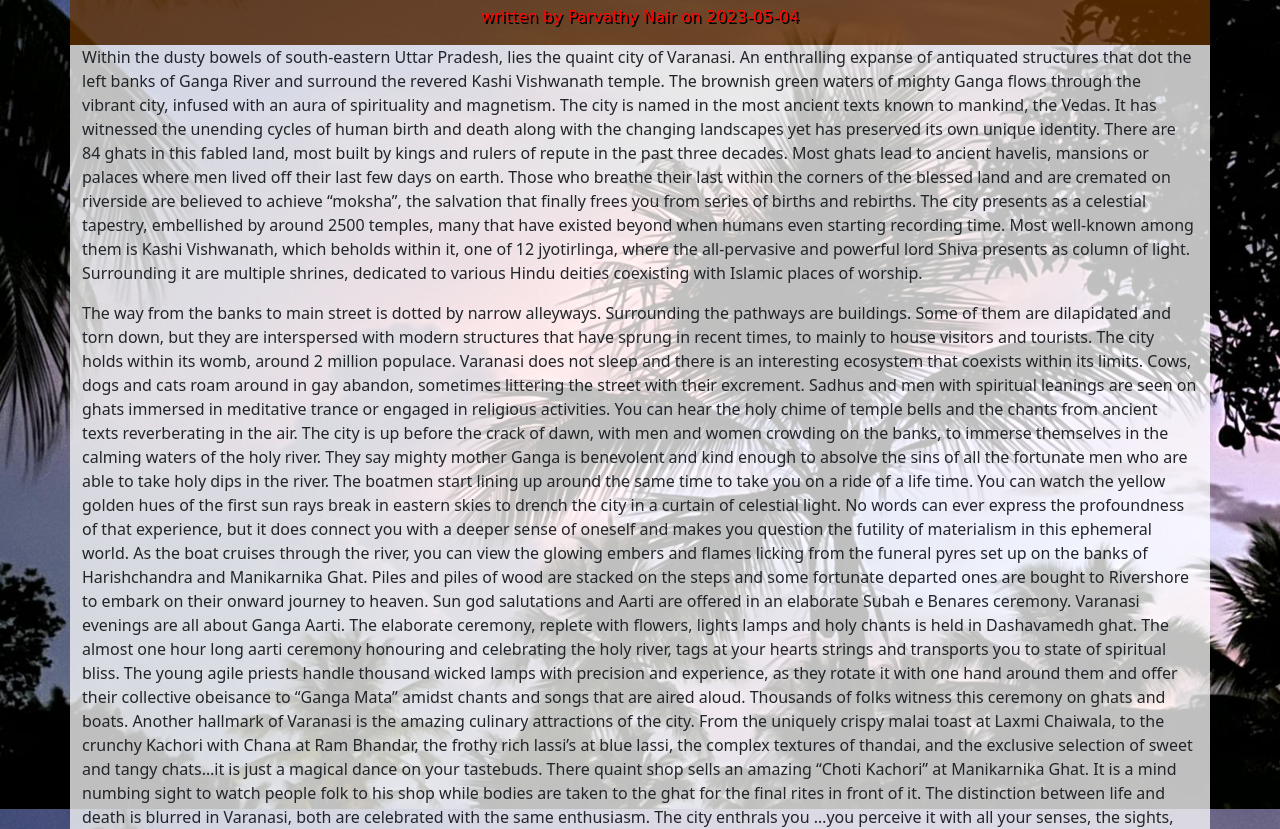
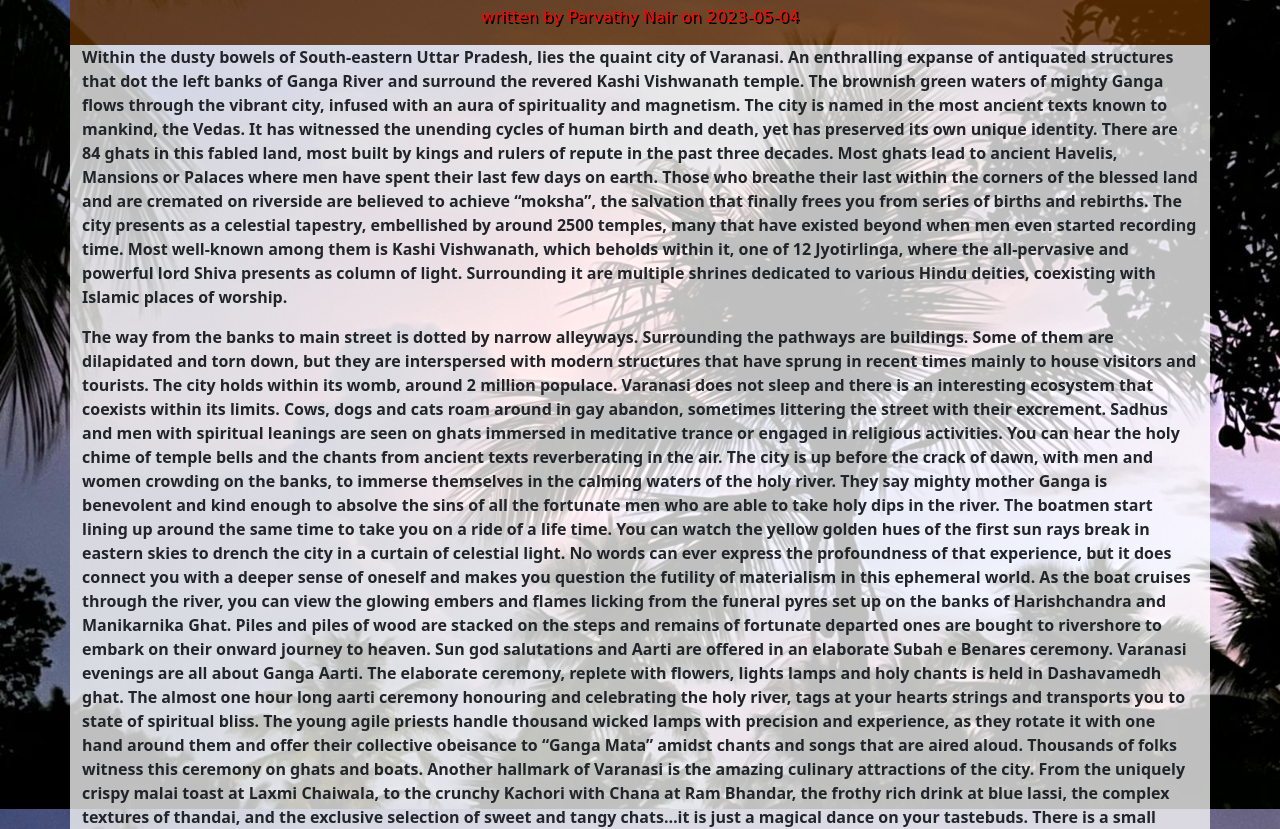
Before and after one commit to pn44/pn44.github.io, a plain HTML site: page blog/2023/5/varanasi-an-experience/index.html in a window 1280 px wide. Shown: the part 151-980 px from the top of the page. Drawn offline with nearby package versions, Linux system fonts and the light colour scheme; a web font is replaced by a local one.

Commit message:
Synchronized build

```diff
--- a/blog/2023/5/varanasi-an-experience/index.html
+++ b/blog/2023/5/varanasi-an-experience/index.html
@@ -44,14 +44,14 @@
 			</div>
 			<div class="row white-translucent-bg">
 
-    <p>Within the dusty bowels of south-eastern Uttar Pradesh, lies the quaint city of Varanasi. An enthralling expanse of antiquated structures that dot the left banks of Ganga River and surround the revered Kashi Vishwanath temple.
-The brownish green waters of mighty Ganga flows through the vibrant city, infused with an aura of spirituality and magnetism.  The city is named in the most ancient texts known to mankind, the Vedas. It has witnessed the unending cycles of human birth and death along with the changing landscapes yet has preserved its own unique identity.
-There are 84 ghats in this fabled land, most built by kings and rulers of repute in the past three decades. Most ghats lead to ancient havelis, mansions or palaces where men lived off their last few days on earth. Those who breathe their last within the corners of the blessed land and are cremated on riverside are believed to achieve “moksha”, the salvation that finally frees you from series of births and rebirths.
-The city presents as a celestial tapestry, embellished by around 2500 temples, many that have existed beyond when humans even starting recording time. Most well-known among them is Kashi Vishwanath, which beholds within it, one of 12 jyotirlinga, where the all-pervasive and powerful lord Shiva presents as column of light.  Surrounding it are multiple shrines, dedicated to various Hindu deities coexisting with Islamic places of worship.</p>
-<p>The way from the banks to main street is dotted by narrow alleyways.  Surrounding the pathways are buildings. Some of them are dilapidated and torn down, but they are interspersed with modern structures that have sprung in recent times, to mainly to house visitors and tourists. The city holds within its womb, around 2 million populace.  Varanasi does not sleep and there is an interesting ecosystem that coexists within its limits. Cows, dogs and cats roam around in gay abandon, sometimes littering the street with their excrement.  Sadhus and men with spiritual leanings are seen on ghats immersed in meditative trance or engaged in religious activities. You can hear the holy chime of temple bells and the chants from ancient texts reverberating in the air.  The city is up before the crack of dawn, with men and women crowding on the banks, to immerse themselves in the calming waters of the holy river. They say mighty mother Ganga is benevolent and kind enough to absolve the sins of all the fortunate men who are able to take holy dips in the river. The boatmen start lining up around the same time to take you on a ride of a life time. You can watch the yellow golden hues of the first sun rays break in eastern skies to drench the city in a curtain of celestial light. No words can ever express the profoundness of that experience, but it does connect you with a deeper sense of oneself and makes you question the futility of materialism in this ephemeral world.
-As the boat cruises through the river, you can view the glowing embers and flames licking from the funeral pyres set up on the banks of Harishchandra and Manikarnika Ghat. Piles and piles of wood are stacked on the steps and some fortunate departed ones are bought to Rivershore to embark on their onward journey to heaven.  Sun god salutations and Aarti are offered in an elaborate Subah e Benares ceremony.
+    <p>Within the dusty bowels of South-eastern Uttar Pradesh, lies the quaint city of Varanasi. An enthralling expanse of antiquated structures that dot the left banks of Ganga River and surround the revered Kashi Vishwanath temple.
+The brownish green waters of mighty Ganga flows through the vibrant city, infused with an aura of spirituality and magnetism.  The city is named in the most ancient texts known to mankind, the Vedas. It has witnessed the unending cycles of human birth and death, yet has preserved its own unique identity.
+There are 84 ghats in this fabled land, most built by kings and rulers of repute in the past three decades. Most ghats lead to ancient Havelis, Mansions or Palaces where men have spent their last few days on earth. Those who breathe their last within the corners of the blessed land and are cremated on riverside are believed to achieve “moksha”, the salvation that finally frees you from series of births and rebirths.
+The city presents as a celestial tapestry, embellished by around 2500 temples, many that have existed beyond when men even started recording time. Most well-known among them is Kashi Vishwanath, which beholds within it, one of 12 Jyotirlinga, where the all-pervasive and powerful lord Shiva presents as column of light.  Surrounding it are multiple shrines dedicated to various Hindu deities, coexisting with Islamic places of worship.</p>
+<p>The way from the banks to main street is dotted by narrow alleyways.  Surrounding the pathways are buildings. Some of them are dilapidated and torn down, but they are interspersed with modern structures that have sprung in recent times mainly to house visitors and tourists. The city holds within its womb, around 2 million populace.  Varanasi does not sleep and there is an interesting ecosystem that coexists within its limits. Cows, dogs and cats roam around in gay abandon, sometimes littering the street with their excrement.  Sadhus and men with spiritual leanings are seen on ghats immersed in meditative trance or engaged in religious activities. You can hear the holy chime of temple bells and the chants from ancient texts reverberating in the air.  The city is up before the crack of dawn, with men and women crowding on the banks, to immerse themselves in the calming waters of the holy river. They say mighty mother Ganga is benevolent and kind enough to absolve the sins of all the fortunate men who are able to take holy dips in the river. The boatmen start lining up around the same time to take you on a ride of a life time. You can watch the yellow golden hues of the first sun rays break in eastern skies to drench the city in a curtain of celestial light. No words can ever express the profoundness of that experience, but it does connect you with a deeper sense of oneself and makes you question the futility of materialism in this ephemeral world.
+As the boat cruises through the river, you can view the glowing embers and flames licking from the funeral pyres set up on the banks of Harishchandra and Manikarnika Ghat. Piles and piles of wood are stacked on the steps and remains of fortunate departed ones are bought to rivershore to embark on their onward journey to heaven.  Sun god salutations and Aarti are offered in an elaborate Subah e Benares ceremony.
 Varanasi evenings are all about Ganga Aarti. The elaborate ceremony, replete with flowers, lights lamps and holy chants is held in Dashavamedh ghat. The almost one hour long aarti ceremony honouring and celebrating the holy river, tags at your hearts strings and transports you to state of spiritual bliss.  The young agile priests handle thousand wicked lamps with precision and experience, as they rotate it with one hand around them and offer their collective obeisance to “Ganga Mata” amidst chants and songs that are aired aloud. Thousands of folks witness this ceremony on ghats and boats.
-Another hallmark of Varanasi is the amazing culinary attractions of the city. From the uniquely crispy malai toast at Laxmi Chaiwala, to the crunchy Kachori with Chana at Ram Bhandar, the frothy rich lassi’s at blue lassi, the complex textures of thandai, and the exclusive selection of sweet and tangy chats…it is just a magical dance on your tastebuds.  There quaint shop sells an amazing “Choti Kachori” at Manikarnika Ghat. It is a mind numbing sight to watch people folk to his shop while bodies are taken to the ghat for the final rites in front of it.  The distinction between life and death is blurred in Varanasi, both are celebrated with the same enthusiasm. The city enthrals you …you perceive it with all your senses, the sights, sounds, smells, taste and touch.</p>
+Another hallmark of Varanasi is the amazing culinary attractions of the city. From the uniquely crispy malai toast at Laxmi Chaiwala, to the crunchy Kachori with Chana at Ram Bhandar, the frothy rich drink at blue lassi, the complex textures of thandai, and the exclusive selection of sweet and tangy chats…it is just a magical dance on your tastebuds.  There is a  small shop that sells an amazing “Choti Kachori” at Manikarnika Ghat. It is a mind numbing sight to watch people folk to his shop while bodies are taken to the ghat for the final rites in front of it.  The distinction between life and death is blurred in Varanasi, both are celebrated with the same enthusiasm.  The city captivates  you …you experience  with all your senses, the sights, sounds, smells, taste and touch.</p>
 <p>This is an enchanting blessed city, wrapped in mystery, draped in antiquity, drenched in spirituality that withstood the assault of time and holds the distinction of being a place older than time itself.   Varanasi is not just a place to visit but an experience to savour.</p>
 
 
--- a/static/styles.css
+++ b/static/styles.css
@@ -8,6 +8,7 @@ body {
 
 .white-translucent-bg {
 	background-color: rgba(255, 255, 255, 0.75);
+	font-weight: bold;
 }
 
 .title-row-colorful {
```
